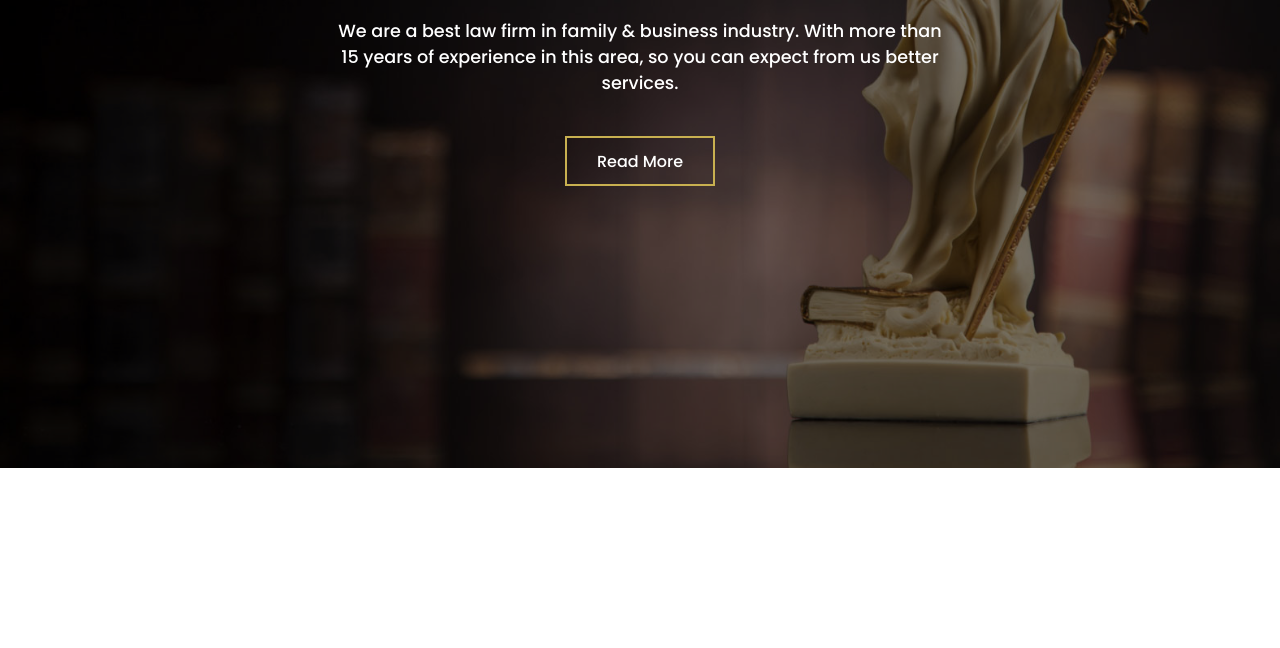
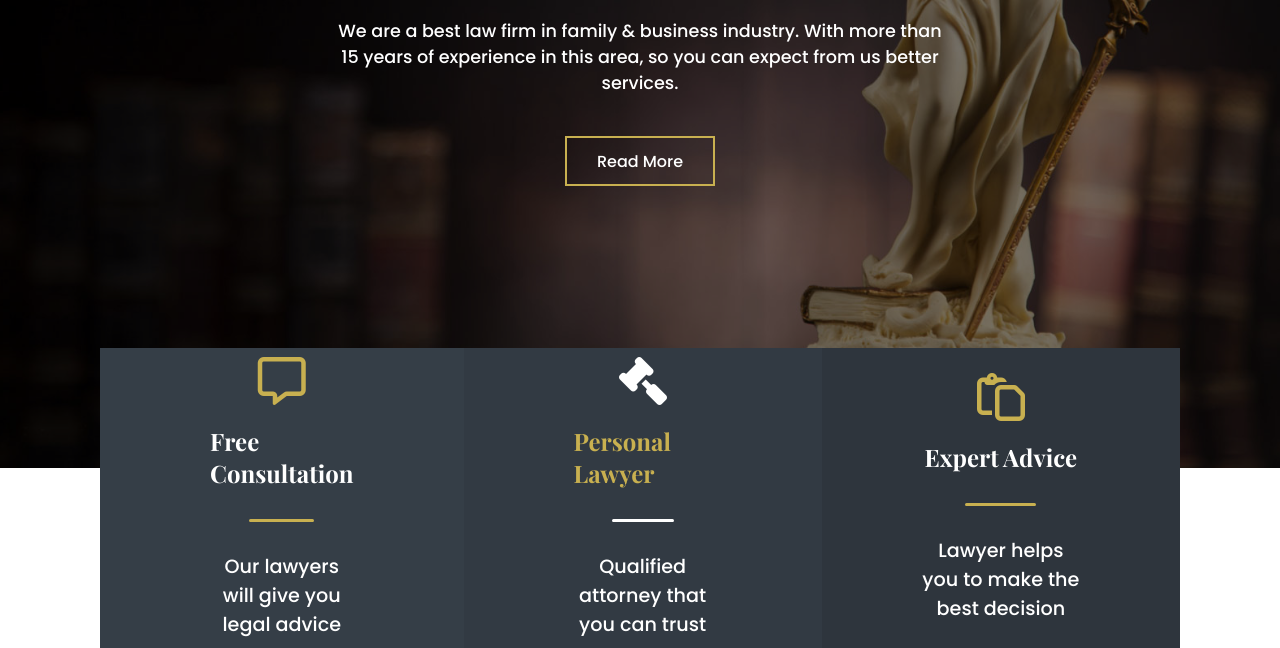
Before and after one commit to marcosandremoura/pb-estudo-html-css-site-justly, a plain HTML site: page index.html in a window 1280 px wide. Shown: the part 572-1220 px from the top of the page. Before the commit the page ends 1040 px from the top, so only its background shows below. Drawn offline with nearby package versions, Linux system fonts and the light colour scheme; a web font is replaced by a local one.

Commit message:
destaks container finalization

```diff
--- a/index.html
+++ b/index.html
@@ -49,6 +49,42 @@
             </div>
         </div>
 
+        <div class="destaks-container">
+            <div class="destaks-content">
+
+                <div class="content" id="square-1">
+                    <i class="fa-regular fa-message"></i>
+                    <span class="destaks-span">Free Consultation</span>
+                    <div class="divider"></div>
+                    <p class="destaks-paragraph">
+                        Our lawyers will give
+                        you legal advice
+                    </p>
+                </div>
+
+                <div class="content" id="square-2">
+                    <i class="fa-solid fa-gavel fa-rotate-270" id="gavel-icon"></i>
+                    <span class="destaks-span" id="destaks-span-gold">Personal Lawyer</span>
+                    <div class="divider" id="divider-white"></div>
+                    <p class="destaks-paragraph">
+                        Qualified attorney that
+                        you can trust
+                    </p>
+                </div>
+
+                <div class="content" id="square-3">
+                    <i class="fa-regular fa-paste"></i>
+                    <span class="destaks-span">Expert Advice</span>
+                    <div class="divider"></div>
+                    <p class="destaks-paragraph">
+                        Lawyer helps you to make
+                        the best decision
+                    </p>
+                </div>
+
+            </div>
+        </div>
+
     </body>
 
 </html>
--- a/styles.css
+++ b/styles.css
@@ -174,3 +174,88 @@ li:hover {
     background-color: #cdba6d;
     color: #000;
 }
+
+
+
+/* DESTAKS CONTAINER */
+
+.destaks-container {
+    width: 100%;
+    height: 300px;
+    padding: 0 100px;
+    position: absolute;
+    top: 115vh;
+}
+
+.destaks-content {
+    width: 100%;
+    height: 100%;
+    display: grid;
+    grid-template-columns: repeat(3, 1fr);
+    grid-template-rows: 100%;
+}
+
+.content {
+    display: flex;
+    flex-direction: column;
+    align-items: center;
+    justify-content: center;
+    row-gap: 20px;
+    color: #fff;
+    padding: 0 110px;
+}
+
+#square-1 {
+    background-color: #353e47;
+}
+
+#square-1 i {
+    color: #c8b050;
+    font-size: 3rem;
+}
+
+.destaks-span {
+    font-size: 1.5rem;
+    font-weight: bold;
+}
+
+.destaks-paragraph {
+    font-family: 'Poppins', sans-serif;
+    font-size: 1.2rem;
+    font-weight: 500;
+    text-align: center;
+}
+
+#destaks-span-gold {
+    color: #c8b050
+}
+
+#square-2 {
+    background-color: #323a43;
+}
+
+#gavel-icon {
+    font-size: 3rem;
+}
+
+#square-3 {
+    background-color: #2e353d;
+    padding: 0 100px;
+}
+
+#square-3 i {
+    color: #c8b050;
+    font-size: 3rem;
+}
+
+.divider {
+    border: none;
+    border-top: 3px solid #c8b050;
+    border-radius: 20px;
+    margin: 10px 0;
+    width: 45%;
+}
+
+#divider-white {
+    border-top: 3px solid #fff;
+}
```
